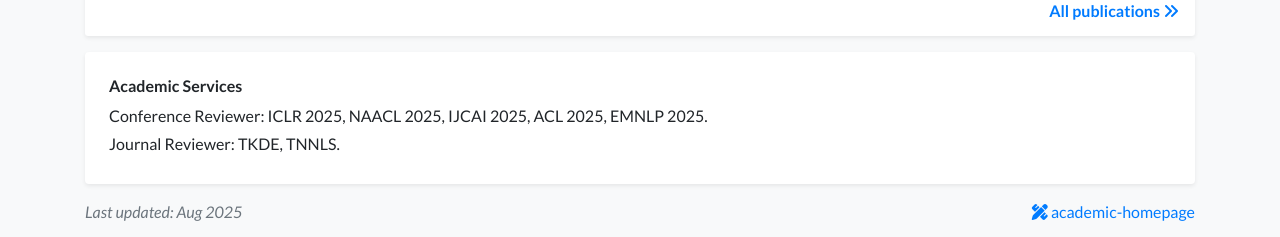
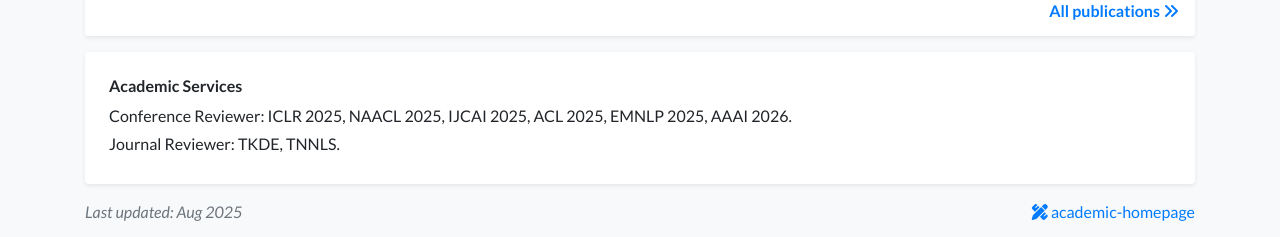
Before and after one commit to MasterZhou1/MasterZhou1.github.io, a Jekyll site: the page built from index.html, in a window 1280 px wide and 900 px high, scrolled down 1256 px. Shown: the part 660-897 px from the top of the window. Built offline with Jekyll 4.4.1, drawn with Linux system fonts in a browser that asks for light colours; nearby versions of some CDN libraries; a style sheet for code colours, icons or effects is not loaded.

Commit message:
Update profile.yml

```diff
--- a/_data/profile.yml
+++ b/_data/profile.yml
@@ -68,5 +68,5 @@
 
 
 academic_services:
-  conference: ["ICLR 2025", "NAACL 2025", "IJCAI 2025", "ACL 2025", "EMNLP 2025"]
+  conference: ["ICLR 2025", "NAACL 2025", "IJCAI 2025", "ACL 2025", "EMNLP 2025", "AAAI 2026"]
   journal: ["TKDE", "TNNLS"]
```
